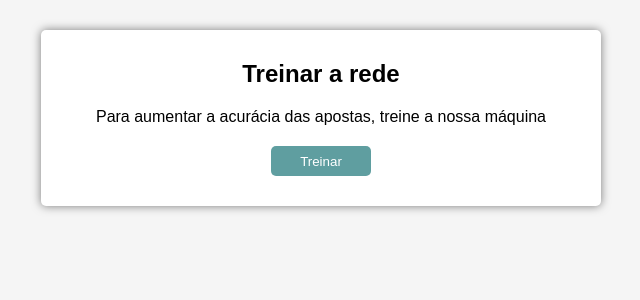
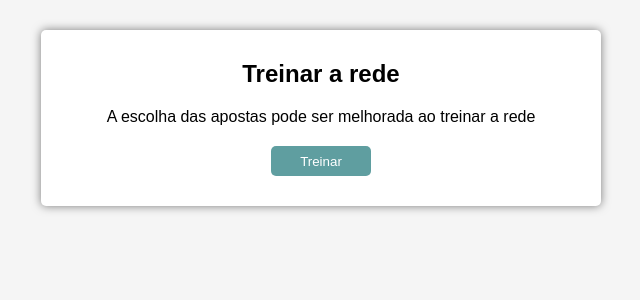
Before and after one commit to luizgbraga/best-bet, a Flask app: page /train in a window 1280 px wide. Shown: the part 332-632 px from the top of the page, without its empty margins (319-959 px from the left). Run offline with Flask 3, Linux system fonts and the light colour scheme.

Commit message:
add description

```diff
--- a/templates/outputs.html
+++ b/templates/outputs.html
@@ -58,7 +58,7 @@
                 margin-bottom: 10px;
             }
             #container ul {
-                margin-bottom: 10px;
+                margin-bottom: 15px;
                 width: 300px;
             }
             #container button {
--- a/templates/train.html
+++ b/templates/train.html
@@ -106,7 +106,9 @@
                 stroke-dasharray: 242.6;
                 animation: fill-animation 1s cubic-bezier(1,1,1,1) 0s infinite;
             }
-
+            #container p {
+                text-align: center;
+            }
             @keyframes fill-animation{
             0% {
                 stroke-dasharray: 40 242.6;
@@ -138,7 +140,7 @@
         <div id="content">
             <div id="container">
                 <h2>Treinar a rede</h2>
-                <p>Para aumentar a acurácia das apostas, treine a nossa máquina</p>
+                <p>A escolha das apostas pode ser melhorada ao treinar a rede</p>
                 <form  action="{{ url_for('train') }}" method="POST" enctype="multipart/form-data">
                     <button type="submit">Treinar</button>
                 </form>
```
